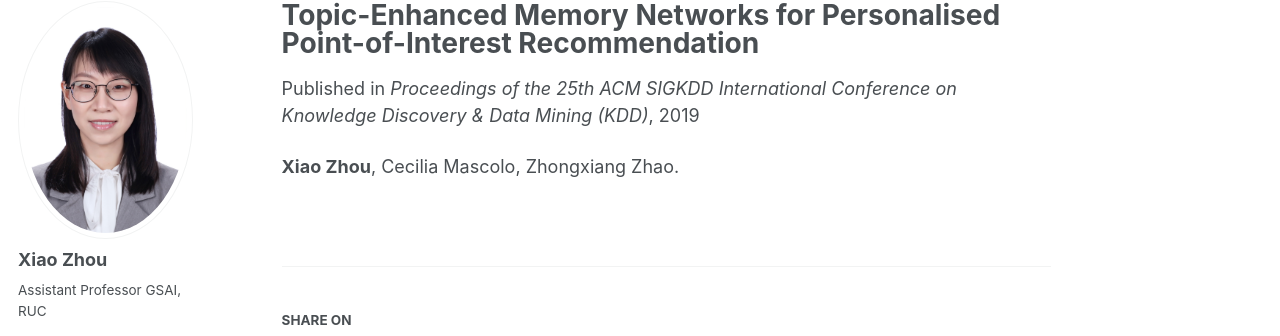
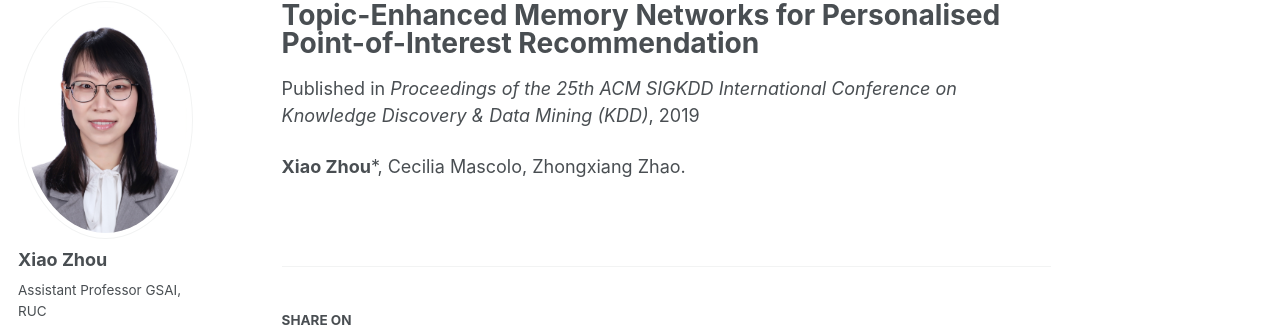
Before and after one commit to lxin131/XiaoZHOUCAM.github.io, a Jekyll site: the page built from _publications/KDD2019.md, in a window 1280 px wide. Shown: the part 117-453 px from the top of the page. Built offline with Jekyll 4.4.1, drawn with Linux system fonts in a browser that asks for light colours; some web fonts are replaced.

Commit message:
Update KDD2019.md

```diff
--- a/_publications/KDD2019.md
+++ b/_publications/KDD2019.md
@@ -6,4 +6,4 @@ venue: 'Proceedings of the 25th ACM SIGKDD International Conference on Knowledge
 paperurl: 'http://XiaoZHOUCAM.github.io/files/KDD2019.pdf'
 ---
 
-**Xiao Zhou**, Cecilia Mascolo, Zhongxiang Zhao.
+**Xiao Zhou**\*, Cecilia Mascolo, Zhongxiang Zhao.
```
